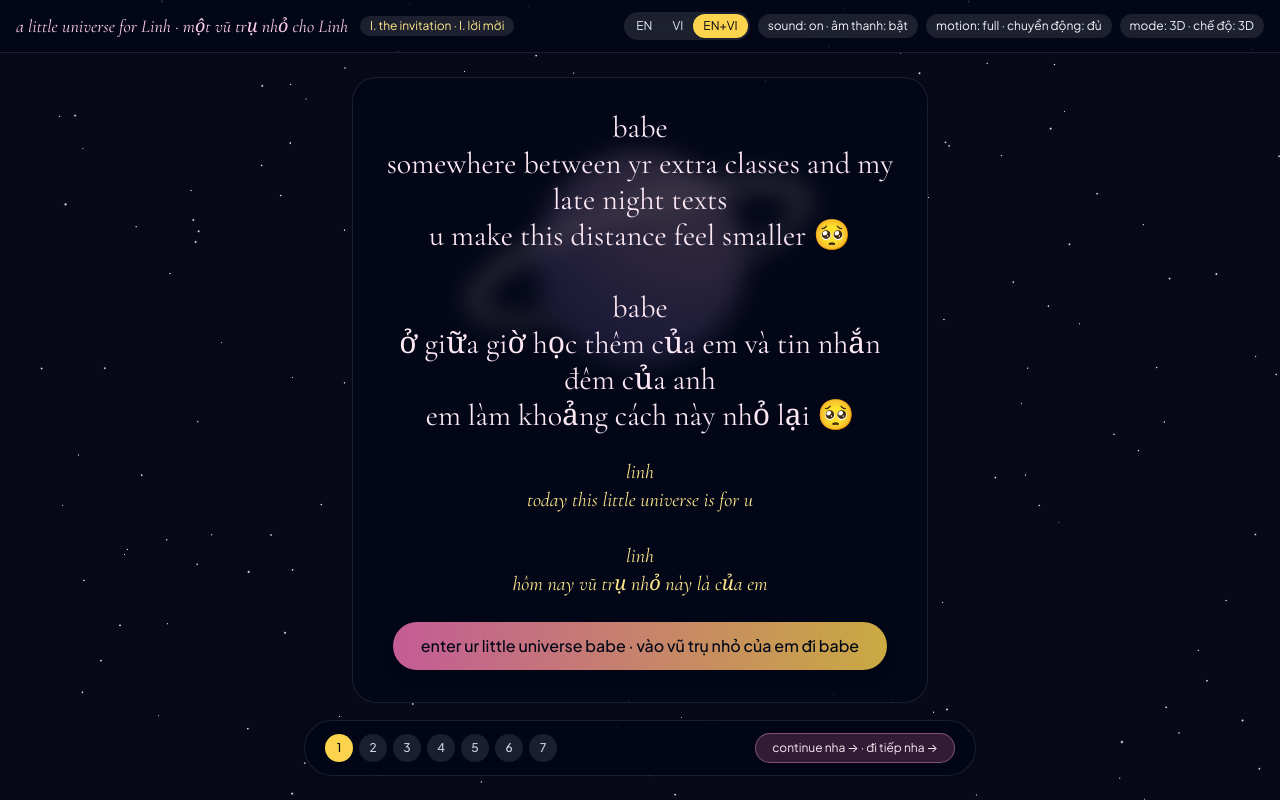
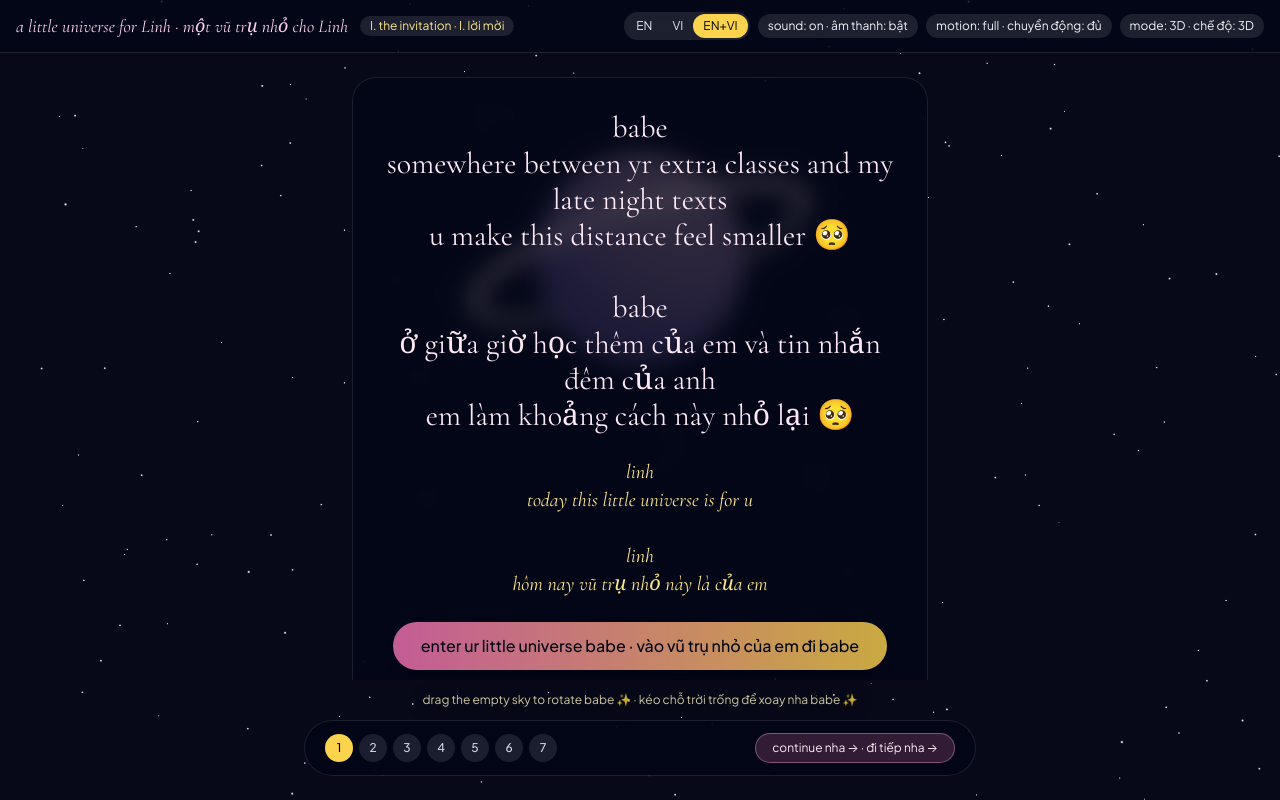
Before and after one commit to K2302/little-universe, a React (Vite) app: page / in a window 1280 px wide. Built offline with nearby package versions, Linux system fonts and the light colour scheme.

Commit message:
Add sky rotate hint and hide scrollbars on overlay panels.
Co-authored-by: Cursor <cursoragent@cursor.com>

```diff
--- a/src/App.tsx
+++ b/src/App.tsx
@@ -280,6 +280,12 @@ export default function App() {
         </AnimatePresence>
         </div>
 
+        {!lowPowerMode && !activeModal && !finalLetterOpen && (
+          <p className="pointer-events-none shrink-0 text-center text-[11px] sm:text-xs text-amber-100/80 drop-shadow-[0_1px_8px_rgba(0,0,0,0.8)] px-3 whitespace-pre-line">
+            {tLine(ui.rotateHint, lang)}
+          </p>
+        )}
+
         <div className="pointer-events-auto shrink-0 flex flex-col sm:flex-row items-stretch sm:items-center justify-between gap-2 sm:gap-3 max-w-2xl w-full mx-auto bg-slate-950/80 backdrop-blur-md px-3 py-2.5 sm:px-5 sm:py-3 mb-[env(safe-area-inset-bottom)] rounded-2xl sm:rounded-full border border-white/10">
           <div className="flex justify-center gap-1 sm:gap-1.5">
             {([1, 2, 3, 4, 5, 6, 7] as SceneId[]).map((sc) => (
--- a/src/config/experienceData.ts
+++ b/src/config/experienceData.ts
@@ -93,6 +93,7 @@ export interface ExperienceConfig {
     openFinalLetter: Bi;
     backToBridge: Bi;
     lowPowerNote: Bi;
+    rotateHint: Bi;
   };
   scene1: {
     openingLine1: Bi;
@@ -182,6 +183,10 @@ export const defaultExperienceData: ExperienceConfig = {
     lowPowerNote: {
       en: '2D starlight mode on (3D paused for battery)',
       vi: 'chế độ sao 2D (tắt 3D cho đỡ tốn pin)',
+    },
+    rotateHint: {
+      en: 'drag the empty sky to rotate babe ✨',
+      vi: 'kéo chỗ trời trống để xoay nha babe ✨',
     },
   },
 
--- a/src/index.css
+++ b/src/index.css
@@ -31,9 +31,17 @@ canvas {
 }
 
 .lu-scroll {
-  overflow-y: scroll;
+  overflow-y: auto;
   overflow-x: hidden;
   -webkit-overflow-scrolling: touch;
   touch-action: pan-y;
   overscroll-behavior: contain;
+  scrollbar-width: none;
+  -ms-overflow-style: none;
 }
+
+.lu-scroll::-webkit-scrollbar {
+  width: 0;
+  height: 0;
+  display: none;
+}
```
